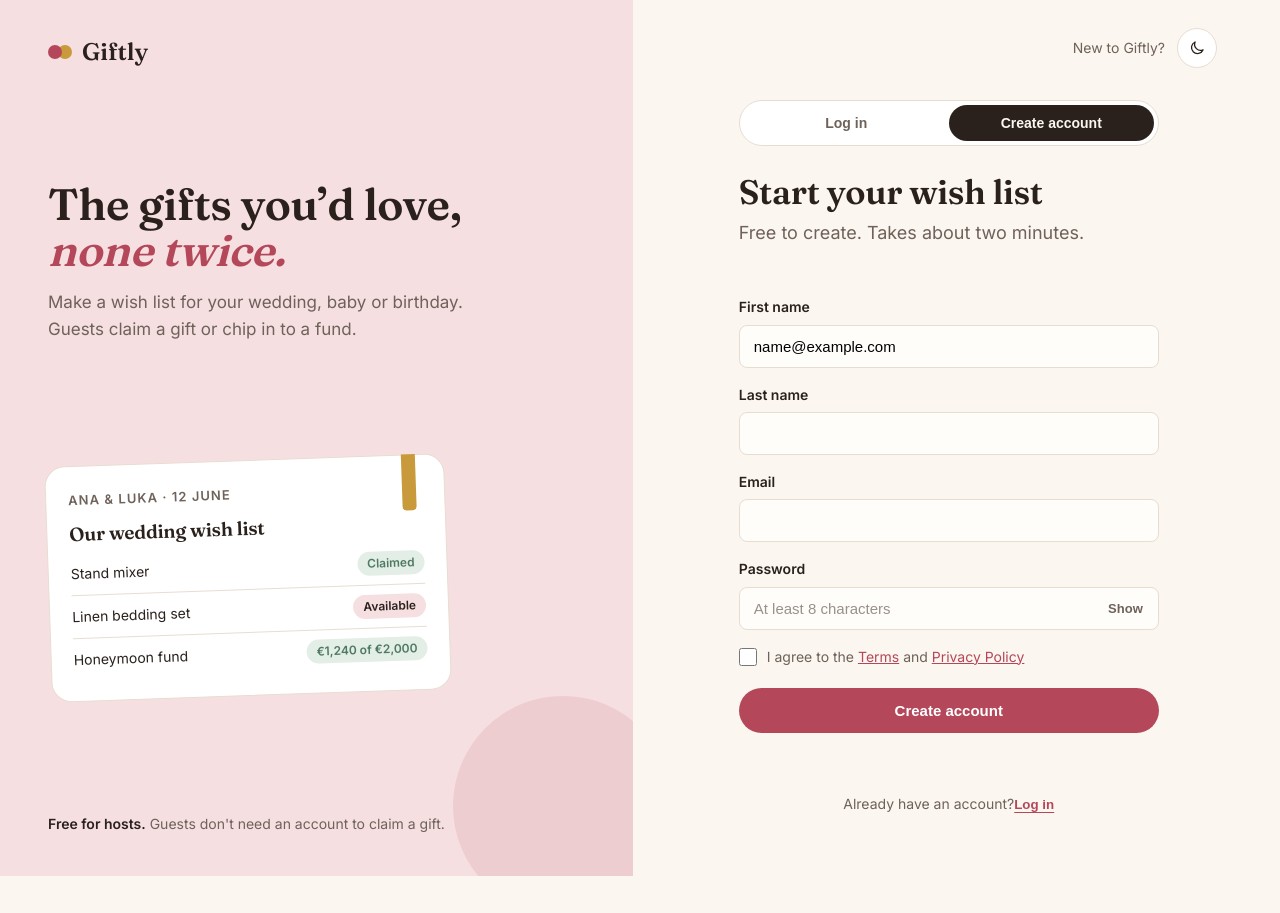
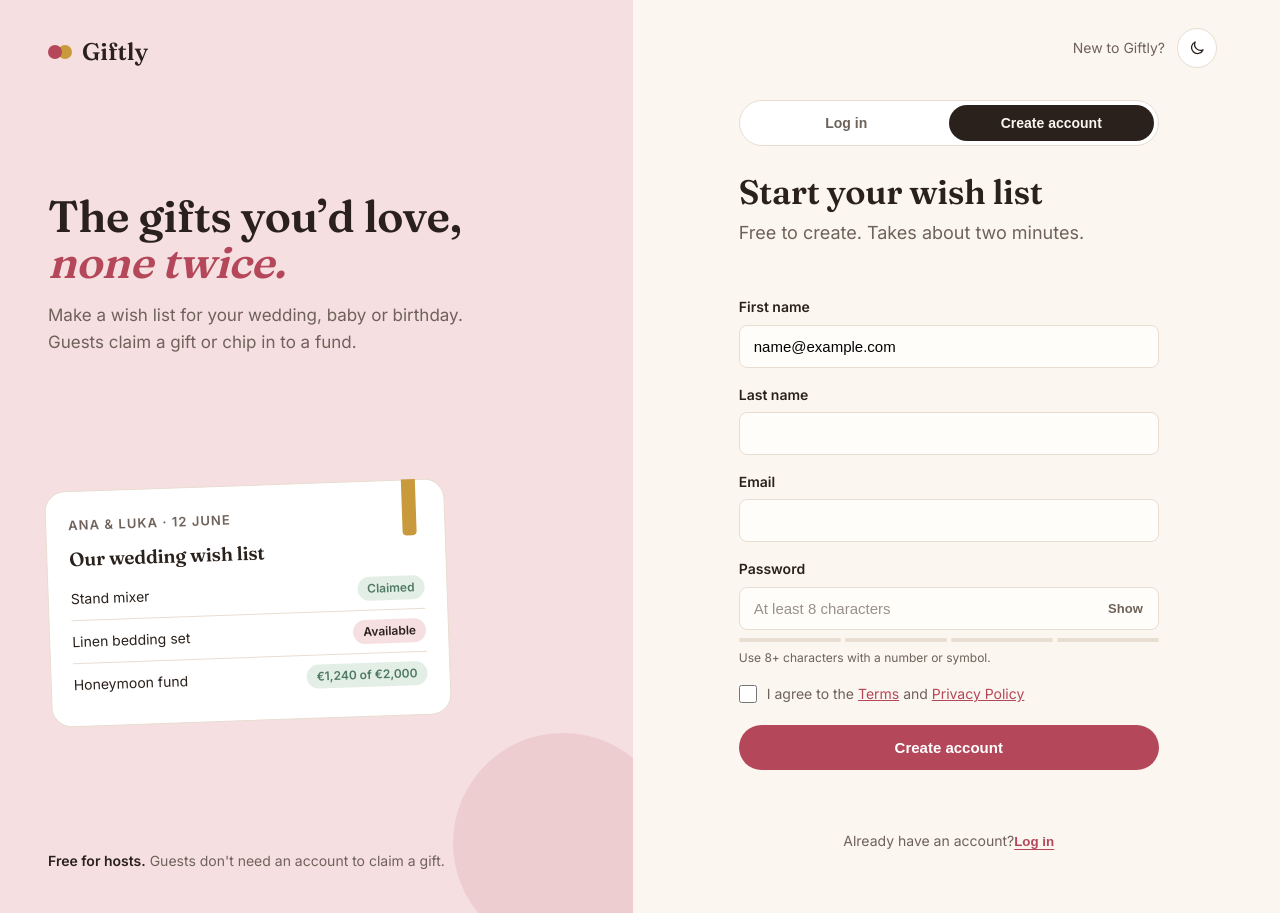
Before and after one commit to FasterThanIE/giftly, a React (Vite) app: page / in a window 1280 px wide. Both pictures are taken after typing "name@example.com", "Sample123" into the empty fields and a click on the tab "Create account". Before the commit the page ends 876 px from the top, so only its background shows below. Built offline with nearby package versions, Linux system fonts and the light colour scheme.

Commit message:
Add password strength meter to signup form

```diff
--- a/src/components/AuthPage.jsx
+++ b/src/components/AuthPage.jsx
@@ -7,12 +7,19 @@ function AuthPage() {
     const [theme, setTheme] = useState("light");
     const [tab, setTab] = useState("login");
     const [showPass, setShowPass ] = useState(false);
+    const [signUpPass, setSignUpPass] = useState("");
 
     const toggleTheme = () => {
         const newTheme = theme === "light" ? "dark" : "light";
         setTheme(newTheme);
         document.documentElement.setAttribute("data-theme", newTheme);
     };
+
+    let s = 0;
+    if (signUpPass.length >= 8) s++;
+    if (/\d/.test(signUpPass)) s++;
+    if (/[^A-Za-z0-9]/.test(signUpPass)) s++;
+    if (signUpPass.length >= 12 && /[A-Z]/.test(signUpPass) ) s++;
 
     return (
 
@@ -166,9 +173,10 @@ function AuthPage() {
                                         <div className="field">
                                             <label htmlFor="su_pass">Password</label>
                                             <div className="inputwrap">
-                                                <input id="su_pass" placeholder="At least 8 characters" autoComplete="new-password" name="password"
+                                                <input value={signUpPass} onChange={(e) => setSignUpPass(e.target.value)} id="su_pass" placeholder="At least 8 characters" autoComplete="new-password" name="password"
                                             type={ showPass ? "text" : "password"}
                                             />
+
                                                 <button
                                                 className="peekbtn"
                                                 type="button"
@@ -177,6 +185,11 @@ function AuthPage() {
                                                 {showPass ? "Hide" : "Show"}
                                             </button>
                                             </div>
+
+                                            <div className="meter" data-s={s}>
+                                            <span></span><span></span><span></span><span></span>
+                                        </div>
+                                        <span className="hint">{["Use 8+ characters with a number or symbol.", "Weak", "Okay", "Strong", "Very strong"][s]}</span>
                                         </div>
 
                                         <label className="check">
--- a/src/index.css
+++ b/src/index.css
@@ -383,3 +383,8 @@ footer .wrap {
 .notice { font-size: 13px; color: var(--sage); font-weight: 600; min-height: 20px; margin: 0; }
 .switch { text-align: center; font-size: 14px; color: var(--muted); margin-top: 24px; }
 .switch button { border: 0; background: none; color: var(--rose); font-weight: 600; cursor: pointer; padding: 0; text-decoration: underline; text-underline-offset: 3px; }
+
+.meter { display: grid; grid-template-columns: repeat(4, 1fr); gap: 4px; margin-top: 2px; }
+.meter span { height: 4px; border-radius: 2px; background: var(--line); transition: background .2s; }
+.meter[data-s="1"] span:nth-child(-n+1), .meter[data-s="2"] span:nth-child(-n+2) { background: var(--gold); }
+.meter[data-s="3"] span:nth-child(-n+3), .meter[data-s="4"] span { background: var(--sage); }
```
